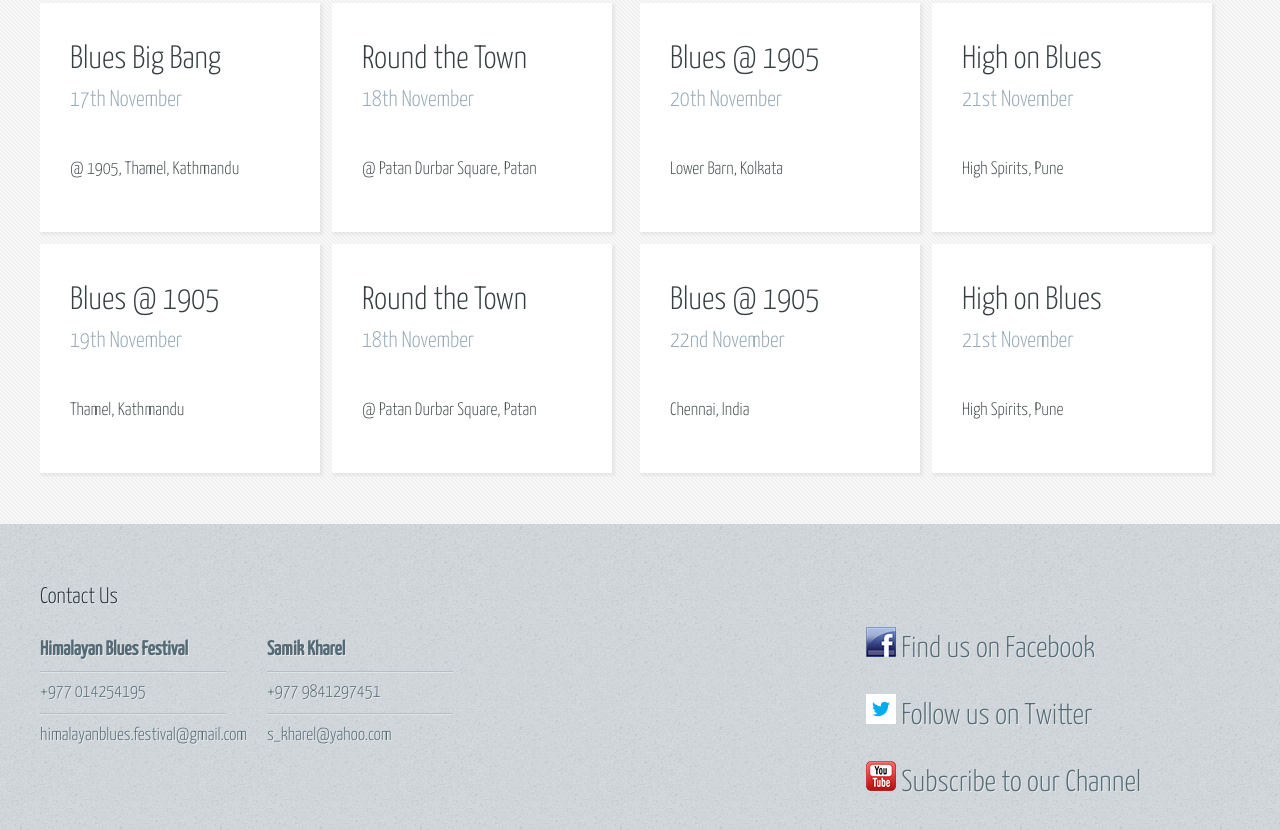
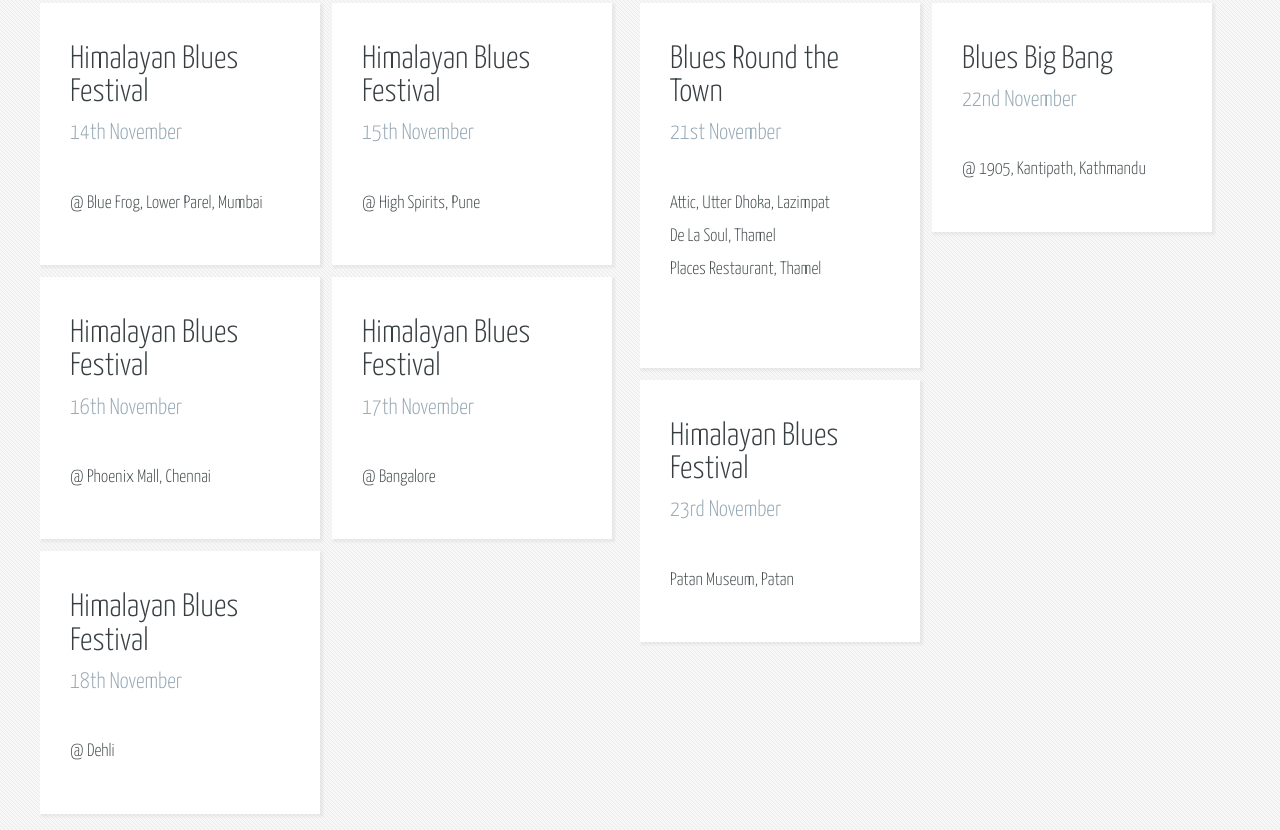
Before and after one commit to dgtm/himalayanbluesfestival, a plain HTML site: page twocolumn1.html in a window 1280 px wide. Shown: the part 672-1502 px from the top of the page. Drawn offline with nearby package versions, Linux system fonts and the light colour scheme; some packages are replaced by stand-ins of ours.

Commit message:
Event venues modified

```diff
--- a/twocolumn1.html
+++ b/twocolumn1.html
@@ -61,11 +61,11 @@
 
 								<section class="event">
 									<header>
-										<h2>Blues Big Bang</h2>
-										<h3>17th November</h3>
+										<h2>Himalayan Blues Festival</h2>
+										<h3>14th November</h3>
 									</header>
 									<p>
-										@ 1905, Thamel, Kathmandu
+										@ Blue Frog, Lower Parel, Mumbai
 									</p>
 								</section>
 
@@ -73,11 +73,11 @@
 						<div class="4u eventdesc">
 								<section class="event">
 									<header>
-										<h2>Round the Town</h2>
-										<h3>18th November</h3>
+										<h2>Himalayan Blues Festival</h2>
+										<h3>15th November</h3>
 									</header>
 									<p>
-										@ Patan Durbar Square, Patan
+										@ High Spirits, Pune
 									</p>
 								</section>
 
@@ -85,11 +85,11 @@
 						<div class="4u-first eventdesc">
 								<section class="event">
 									<header>
-										<h2>Blues @ 1905</h2>
-										<h3>19th November</h3>
+										<h2>Himalayan Blues Festival</h2>
+										<h3>16th November</h3>
 									</header>
 									<p>
-										Thamel, Kathmandu
+										@ Phoenix Mall, Chennai
 									</p>
 								</section>
 
@@ -97,26 +97,43 @@
 						<div class="4u eventdesc">
 								<section class="event">
 									<header>
-										<h2>Round the Town</h2>
+										<h2>Himalayan Blues Festival</h2>
+										<h3>17th November</h3>
+									</header>
+									<p>
+										@ Bangalore
+									</p>
+								</section>
+						</div>
+
+						<div class="4u-first eventdesc">
+								<section class="event">
+									<header>
+										<h2>Himalayan Blues Festival</h2>
 										<h3>18th November</h3>
 									</header>
 									<p>
-										@ Patan Durbar Square, Patan
+										@ Dehli
 									</p>
 								</section>
 
 						</div>
+
 						</div>
-										<div class="eventenclosure">
+		<div class="eventenclosure">
 
 						<div class="4u-first eventdesc">
 								<section class="event">
 									<header>
-										<h2>Blues @ 1905</h2>
-										<h3>20th November</h3>
+										<h2>Blues Round the Town</h2>
+										<h3>21st November</h3>
 									</header>
 									<p>
-										Lower Barn, Kolkata
+										<ul>
+										<li>Attic, Utter Dhoka, Lazimpat</li>
+										<li>De La Soul, Thamel</li>
+										<li>Places Restaurant, Thamel</li>
+										</ul>
 									</p>
 								</section>
 
@@ -124,11 +141,11 @@
 						<div class="4u eventdesc">
 								<section class="event">
 									<header>
-										<h2>High on Blues</h2>
-										<h3>21st November</h3>
+										<h2>Blues Big Bang</h2>
+										<h3>22nd November</h3>
 									</header>
 									<p>
-										High Spirits, Pune
+										@ 1905, Kantipath, Kathmandu
 									</p>
 								</section>
 
@@ -136,23 +153,11 @@
 						<div class="4u-first eventdesc">
 								<section class="event">
 									<header>
-										<h2>Blues @ 1905</h2>
-										<h3>22nd November</h3>
+										<h2>Himalayan Blues Festival </h2>
+										<h3>23rd November</h3>
 									</header>
 									<p>
-										Chennai, India
-									</p>
-								</section>
-
-						</div>
-						<div class="4u eventdesc">
-								<section class="event">
-									<header>
-										<h2>High on Blues</h2>
-										<h3>21st November</h3>
-									</header>
-									<p>
-										High Spirits, Pune
+										Patan Museum, Patan
 									</p>
 								</section>
 
```
